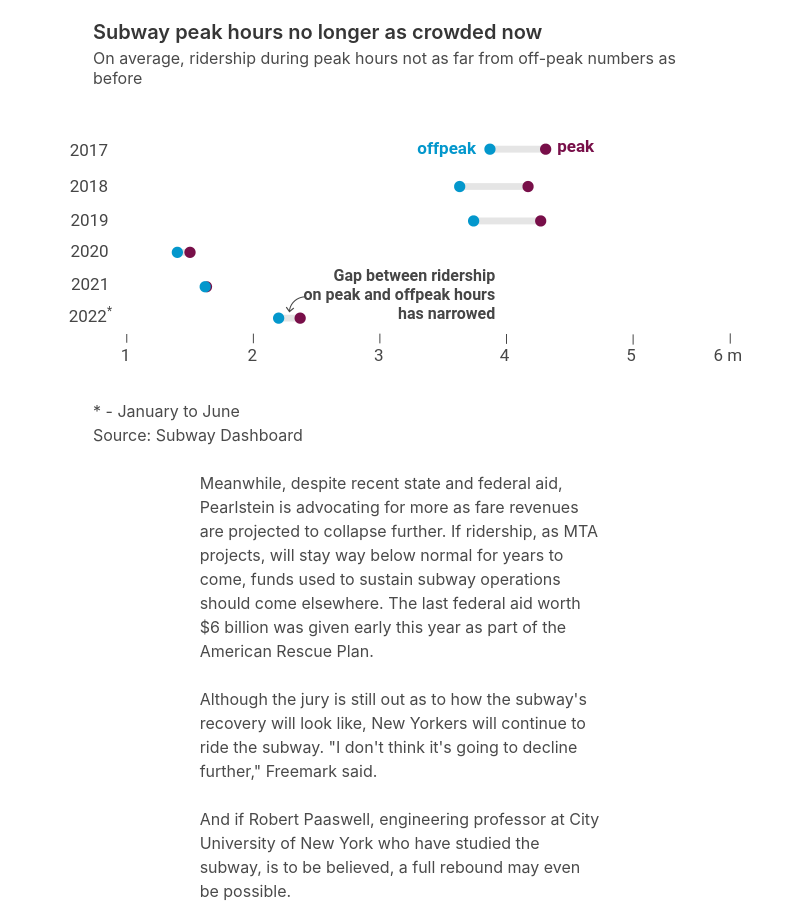
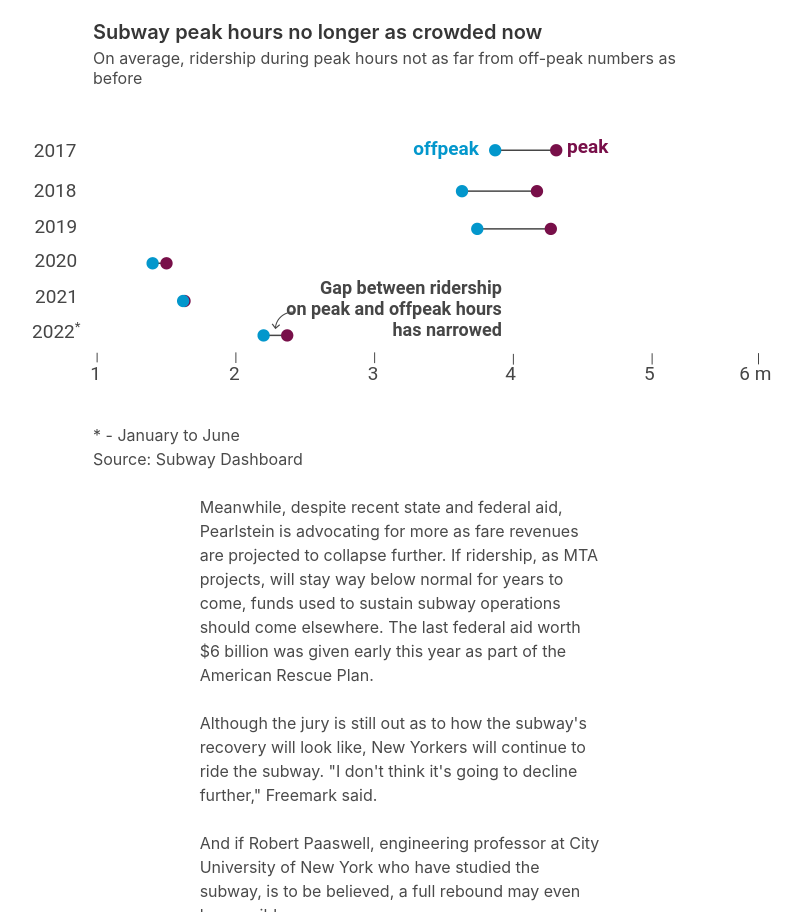
Before and after one commit to pmagtulis/subway-nyc, a plain HTML site: page index.html in a window 1280 px wide. Shown: the part 8737-9649 px from the top of the page, without its empty margins (239-1041 px from the left). Drawn offline with nearby package versions, Linux system fonts and the light colour scheme.

Commit message:
Add files via upload

```diff
--- a/index.html
+++ b/index.html
@@ -987,41 +987,41 @@ html, body {
 		<div class="container column is-full-desktop is-full-mobile is-full-tablet">
 
 
-<!-- Generated by ai2html v0.106.0 - 2022-08-07 17:51 -->
-<!-- ai file: 2r23V--insert-title-here--rgb (1).svg -->
+
+<!-- Generated by ai2html v0.106.0 - 2022-08-08 13:09 -->
+<!-- ai file: 2r23V--insert-title-here--rgb (1).ai -->
 <style media="screen,print">
-	#g-2r23V--insert-title-here--rgb-_1_svg-box ,
-	#g-2r23V--insert-title-here--rgb-_1_svg-box .g-artboard {
+	#g-2r23V--insert-title-here--rgb-_1_-box ,
+	#g-2r23V--insert-title-here--rgb-_1_-box .g-artboard {
 		margin:0 auto;
 	}
-	#g-2r23V--insert-title-here--rgb-_1_svg-box p {
+	#g-2r23V--insert-title-here--rgb-_1_-box p {
 		margin:0;
 	}
-	#g-2r23V--insert-title-here--rgb-_1_svg-box .g-aiAbs {
+	#g-2r23V--insert-title-here--rgb-_1_-box .g-aiAbs {
 		position:absolute;
 	}
-	#g-2r23V--insert-title-here--rgb-_1_svg-box .g-aiImg {
+	#g-2r23V--insert-title-here--rgb-_1_-box .g-aiImg {
 		position:absolute;
 		top:0;
 		display:block;
 		width:100% !important;
 	}
-	#g-2r23V--insert-title-here--rgb-_1_svg-box .g-aiSymbol {
+	#g-2r23V--insert-title-here--rgb-_1_-box .g-aiSymbol {
 		position: absolute;
 		box-sizing: border-box;
 	}
-	#g-2r23V--insert-title-here--rgb-_1_svg-box .g-aiPointText p { white-space: nowrap; }
-	#g-2r23V--insert-title-here--rgb-_1_svg-desktop {
+	#g-2r23V--insert-title-here--rgb-_1_-box .g-aiPointText p { white-space: nowrap; }
+	#g-2r23V--insert-title-here--rgb-_1_-desktop {
 		position:relative;
 		overflow:hidden;
 	}
-	#g-2r23V--insert-title-here--rgb-_1_svg-desktop p {
-		font-family:roboto,regular,sans-serif;
-		line-height:19px;
+	#g-2r23V--insert-title-here--rgb-_1_-desktop p {
+		line-height:21px;
 		height:auto;
 		opacity:1;
 		letter-spacing:0em;
-		font-size:16px;
+		font-size:18px;
 		text-align:left;
 		color:rgb(70,70,70);
 		text-transform:none;
@@ -1031,102 +1031,103 @@ html, body {
 		font-style:normal;
 		position:static;
 	}
-	#g-2r23V--insert-title-here--rgb-_1_svg-desktop .g-pstyle0 {
+	#g-2r23V--insert-title-here--rgb-_1_-desktop .g-pstyle0 {
 		font-family:roboto,bold,sans-serif;
-		font-weight: bold;
-		line-height:20px;
-		height:20px;
-		font-size:17px;
+		font-weight:bold;
+		line-height:22px;
+		height:22px;
+		font-size:19px;
 		text-align:right;
 		color:rgb(120,15,73);
 	}
-	#g-2r23V--insert-title-here--rgb-_1_svg-desktop .g-pstyle1 {
+	#g-2r23V--insert-title-here--rgb-_1_-desktop .g-pstyle1 {
 		font-family:roboto,bold,sans-serif;
-		font-weight: bold;
-		line-height:20px;
-		height:20px;
-		font-size:17px;
+		font-weight:bold;
+		line-height:22px;
+		height:22px;
+		font-size:19px;
 		text-align:right;
 		color:rgb(3,151,204);
 	}
-	#g-2r23V--insert-title-here--rgb-_1_svg-desktop .g-pstyle2 {
+	#g-2r23V--insert-title-here--rgb-_1_-desktop .g-pstyle2 {
 		font-family:roboto,regular,sans-serif;
-		line-height:20px;
-		height:20px;
-		font-size:17px;
+		line-height:22px;
+		height:22px;
+		font-size:19px;
 		text-align:right;
 	}
-	#g-2r23V--insert-title-here--rgb-_1_svg-desktop .g-pstyle3 {
+	#g-2r23V--insert-title-here--rgb-_1_-desktop .g-pstyle3 {
 		font-family:roboto,bold,sans-serif;
-		font-weight: bold;
-		height:19px;
+		font-weight:bold;
+		height:21px;
 		text-align:right;
 	}
-	#g-2r23V--insert-title-here--rgb-_1_svg-desktop .g-cstyle0 {
+	#g-2r23V--insert-title-here--rgb-_1_-desktop .g-cstyle0 {
 		vertical-align:super;
-		font-size:11.9px;
+		font-size:13.3px;
 	}
 
 </style>
 
-<div id="g-2r23V--insert-title-here--rgb-_1_svg-box" class="ai2html">
+<div id="g-2r23V--insert-title-here--rgb-_1_-box" class="ai2html">
 
 	<!-- Artboard: desktop -->
-	<div id="g-2r23V--insert-title-here--rgb-_1_svg-desktop" class="g-artboard" style="max-width: 694px;max-height: 264px" data-aspect-ratio="2.632" data-min-width="0">
-<div style="padding: 0 0 37.9962% 0;"></div>
-		<img id="g-2r23V--insert-title-here--rgb-_1_svg-desktop-img" class="g-aiImg" alt="" src="2r23V--insert-title-here--rgb-_1_svg-desktop.png"/>
-		<div id="g-ai0-1" class="g-exportSvg g-aiAbs g-aiPointText" style="top:13.2814%;margin-top:-11px;right:22.1743%;width:59px;">
+	<div id="g-2r23V--insert-title-here--rgb-_1_-desktop" class="g-artboard" style="max-width: 765px;max-height: 287px" data-aspect-ratio="2.663" data-min-width="0">
+<div style="padding: 0 0 37.5514% 0;"></div>
+		<img id="g-2r23V--insert-title-here--rgb-_1_-desktop-img" class="g-aiImg" alt="" src="2r23V--insert-title-here--rgb-_1_-desktop.png"/>
+		<div id="g-ai0-1" class="g-exportSvg g-aiAbs g-aiPointText" style="top:12.5094%;margin-top:-11.9px;right:22.897%;width:62px;">
 			<p class="g-pstyle0">peak</p>
 		</div>
-		<div id="g-ai0-2" class="g-exportSvg g-aiAbs g-aiPointText" style="top:14.0399%;margin-top:-11px;right:39.1854%;width:81px;">
+		<div id="g-ai0-2" class="g-exportSvg g-aiAbs g-aiPointText" style="top:13.2056%;margin-top:-11.9px;right:39.824%;width:86px;">
 			<p class="g-pstyle1">offpeak</p>
 		</div>
-		<div id="g-ai0-3" class="g-exportSvg g-aiAbs g-aiPointText" style="top:14.7983%;margin-top:-11px;right:92.2244%;width:60px;">
+		<div id="g-ai0-3" class="g-exportSvg g-aiAbs g-aiPointText" style="top:13.9018%;margin-top:-11.9px;right:92.4232%;width:64px;">
 			<p class="g-pstyle2">2017</p>
 		</div>
-		<div id="g-ai0-4" class="g-exportSvg g-aiAbs g-aiPointText" style="top:28.4506%;margin-top:-11px;right:92.2244%;width:60px;">
+		<div id="g-ai0-4" class="g-exportSvg g-aiAbs g-aiPointText" style="top:27.8261%;margin-top:-11.9px;right:92.4232%;width:64px;">
 			<p class="g-pstyle2">2018</p>
 		</div>
-		<div id="g-ai0-5" class="g-exportSvg g-aiAbs g-aiPointText" style="top:41.3443%;margin-top:-11px;right:92.1352%;width:60px;">
+		<div id="g-ai0-5" class="g-exportSvg g-aiAbs g-aiPointText" style="top:40.706%;margin-top:-11.9px;right:92.3345%;width:64px;">
 			<p class="g-pstyle2">2019</p>
 		</div>
-		<div id="g-ai0-6" class="g-exportSvg g-aiAbs g-aiPointText" style="top:53.1004%;margin-top:-11px;right:92.1291%;width:60px;">
+		<div id="g-ai0-6" class="g-exportSvg g-aiAbs g-aiPointText" style="top:52.5416%;margin-top:-11.9px;right:92.3284%;width:64px;">
 			<p class="g-pstyle2">2020</p>
 		</div>
-		<div id="g-ai0-7" class="g-exportSvg g-aiAbs g-aiPointText" style="top:69.6688%;margin-top:-29.7px;right:36.4316%;width:207px;">
+		<div id="g-ai0-7" class="g-exportSvg g-aiAbs g-aiPointText" style="top:69.0705%;margin-top:-32.4px;right:36.8234%;width:225px;">
 			<p class="g-pstyle3">Gap between ridership</p>
 			<p class="g-pstyle3">on peak and offpeak hours</p>
 			<p class="g-pstyle3">has narrowed</p>
 		</div>
-		<div id="g-ai0-8" class="g-exportSvg g-aiAbs g-aiPointText" style="top:65.615%;margin-top:-11px;right:92.0455%;width:60px;">
+		<div id="g-ai0-8" class="g-exportSvg g-aiAbs g-aiPointText" style="top:65.0736%;margin-top:-11.9px;right:92.2453%;width:64px;">
 			<p class="g-pstyle2">2021</p>
 		</div>
-		<div id="g-ai0-9" class="g-exportSvg g-aiAbs g-aiPointText" style="top:76.9217%;margin-top:-13.8px;right:91.6408%;width:64px;">
+		<div id="g-ai0-9" class="g-exportSvg g-aiAbs g-aiPointText" style="top:76.5907%;margin-top:-15px;right:91.8929%;width:68px;">
 			<p class="g-pstyle2">2022<span class="g-cstyle0">*</span></p>
 		</div>
-		<div id="g-ai0-10" class="g-exportSvg g-aiAbs g-aiPointText" style="top:92.5403%;margin-top:-11px;right:88.9906%;width:31px;">
+		<div id="g-ai0-10" class="g-exportSvg g-aiAbs g-aiPointText" style="top:91.8778%;margin-top:-11.9px;right:89.2367%;width:32px;">
 			<p class="g-pstyle2">1</p>
 		</div>
-		<div id="g-ai0-11" class="g-exportSvg g-aiAbs g-aiPointText" style="top:92.5403%;margin-top:-11px;right:70.7482%;width:31px;">
+		<div id="g-ai0-11" class="g-exportSvg g-aiAbs g-aiPointText" style="top:91.8778%;margin-top:-11.9px;right:71.1%;width:32px;">
 			<p class="g-pstyle2">2</p>
 		</div>
-		<div id="g-ai0-12" class="g-exportSvg g-aiAbs g-aiPointText" style="top:92.5403%;margin-top:-11px;right:52.5057%;width:31px;">
+		<div id="g-ai0-12" class="g-exportSvg g-aiAbs g-aiPointText" style="top:91.8778%;margin-top:-11.9px;right:52.9633%;width:32px;">
 			<p class="g-pstyle2">3</p>
 		</div>
-		<div id="g-ai0-13" class="g-exportSvg g-aiAbs g-aiPointText" style="top:92.5403%;margin-top:-11px;right:34.4071%;width:31px;">
+		<div id="g-ai0-13" class="g-exportSvg g-aiAbs g-aiPointText" style="top:91.8778%;margin-top:-11.9px;right:34.9695%;width:32px;">
 			<p class="g-pstyle2">4</p>
 		</div>
-		<div id="g-ai0-14" class="g-exportSvg g-aiAbs g-aiPointText" style="top:92.5403%;margin-top:-11px;right:16.1647%;width:31px;">
+		<div id="g-ai0-14" class="g-exportSvg g-aiAbs g-aiPointText" style="top:91.8778%;margin-top:-11.9px;right:16.8329%;width:32px;">
 			<p class="g-pstyle2">5</p>
 		</div>
-		<div id="g-ai0-15" class="g-exportSvg g-aiAbs g-aiPointText" style="top:92.5403%;margin-top:-11px;right:0.8536%;width:50px;">
+		<div id="g-ai0-15" class="g-exportSvg g-aiAbs g-aiPointText" style="top:91.8778%;margin-top:-11.9px;right:1.5873%;width:53px;">
 			<p class="g-pstyle2">6 m</p>
 		</div>
 	</div>
 
 </div>
 
-<!-- End ai2html - 2022-08-07 17:51 -->
+<!-- End ai2html - 2022-08-08 13:09 -->
+
 </div>
 <div class="container column is-half-desktop is-full-mobile is-full-tablet">
 	<div class="block">
```
Also changed, not shown: 2r23V--insert-title-here--rgb-_1_.html (added, +140 -0 lines), 2r23V--insert-title-here--rgb-_1_-desktop.png (added).
